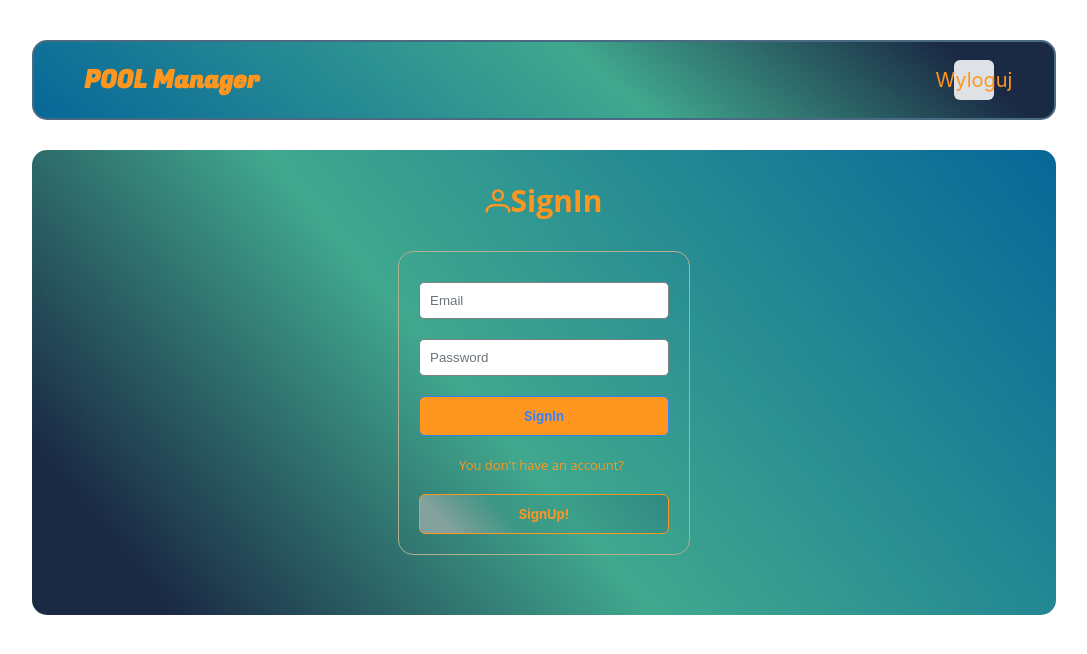
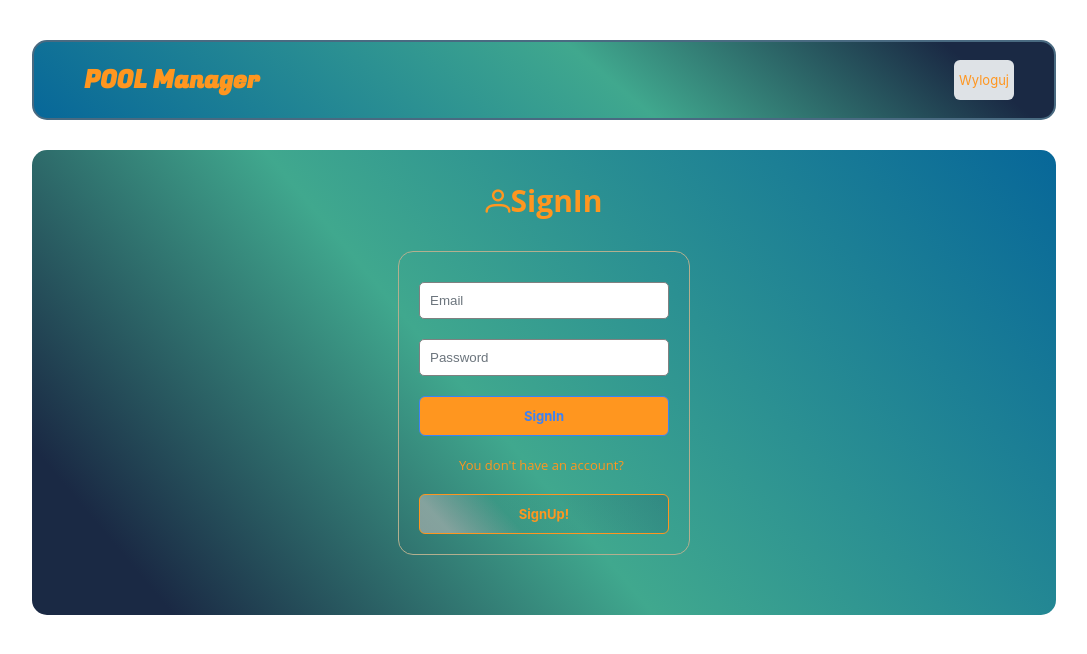
Before and after one commit to MartaKKoc/Pool_manager, a React (Vite) app: page /SignIn in a window 1280 px wide. Shown: the top 654 px of the page, without its empty margins (96-1183 px from the left). Built offline with nearby package versions, Linux system fonts and the light colour scheme; no server answers.

Commit message:
poprawa funkcjonalności

```diff
--- a/src/scss/header.scss
+++ b/src/scss/header.scss
@@ -17,9 +17,11 @@
 
   }
   .user-profile {
+
     width: 50px;
     .p-avatar.p-avatar-xl {
-      width: 40px;
+      width: 60px;
+      font-size: 1.3rem;
     }
   }
 
```
